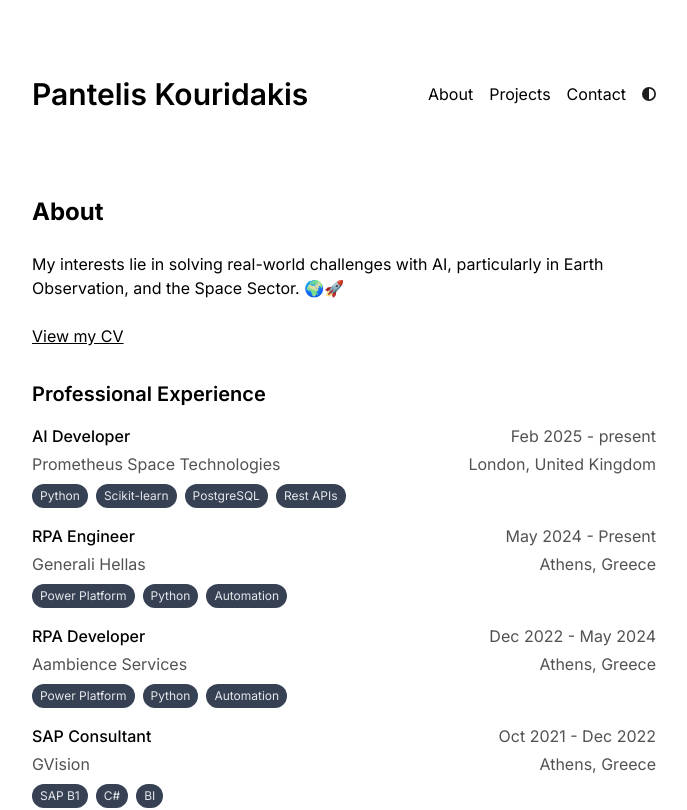
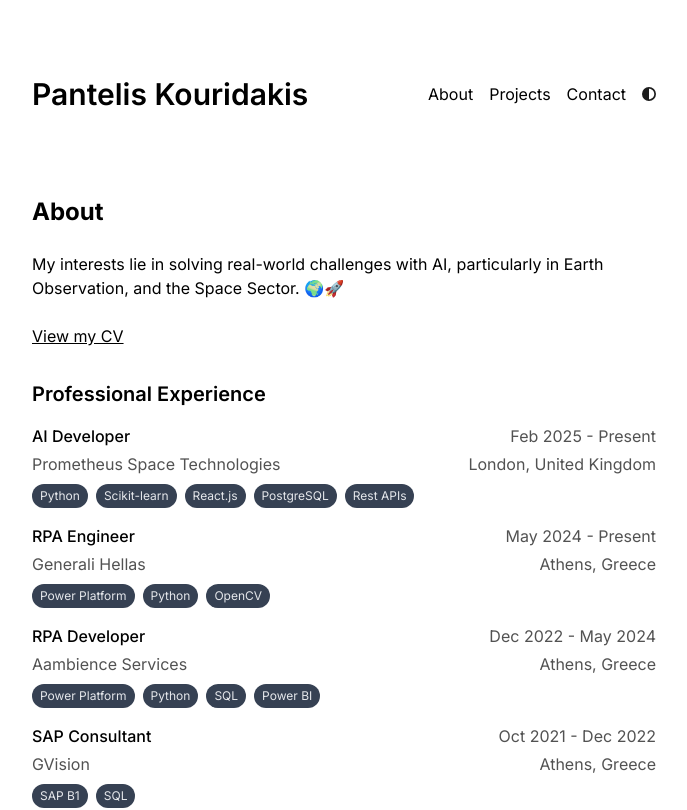
Before and after one commit to pkouridakis/pantkour.com, a Next.js app: page /about in a window 1280 px wide. Shown: the top 810 px of the page, without its empty margins (296-983 px from the left). Built offline with nearby package versions, Linux system fonts and the light colour scheme.

Commit message:
Update UI

```diff
--- a/app/about/experience-data.tsx
+++ b/app/about/experience-data.tsx
@@ -13,31 +13,31 @@ export const experienceData: {
   experience: [
     {
       title: "AI Developer",
-      period: "Feb 2025 - present",
+      period: "Feb 2025 - Present",
       description: "Prometheus Space Technologies",
       location: "London, United Kingdom",
-      techStack: ["Python", "Scikit-learn", "PostgreSQL", "Rest APIs"],
+      techStack: ["Python", "Scikit-learn", "React.js", "PostgreSQL", "Rest APIs"],
     },
     {
       title: "RPA Engineer",
       period: "May 2024 - Present",
       description: "Generali Hellas",
       location: "Athens, Greece",
-      techStack: ["Power Platform", "Python", "Automation"],
+      techStack: ["Power Platform", "Python", "OpenCV"],
     },
     {
       title: "RPA Developer",
       period: "Dec 2022 - May 2024",
       description: "Aambience Services",
       location: "Athens, Greece",
-      techStack: ["Power Platform", "Python", "Automation"],
+      techStack: ["Power Platform", "Python", "SQL", "Power BI"],
     },
     {
       title: "SAP Consultant",
       period: "Oct 2021 - Dec 2022",
       description: "GVision",
       location: "Athens, Greece",
-      techStack: ["SAP B1", "C#", "BI"],
+      techStack: ["SAP B1", "SQL"],
     },
   ],
   education: [
--- a/app/globals.css
+++ b/app/globals.css
@@ -24,7 +24,7 @@
 
 /* Dark theme colors */
 .dark {
-  background-color: #111010;
+  background-color: #0f172a;
   --sh-class: #4c97f8;
   --sh-identifier: white;
   --sh-sign: #8996a3;
```
